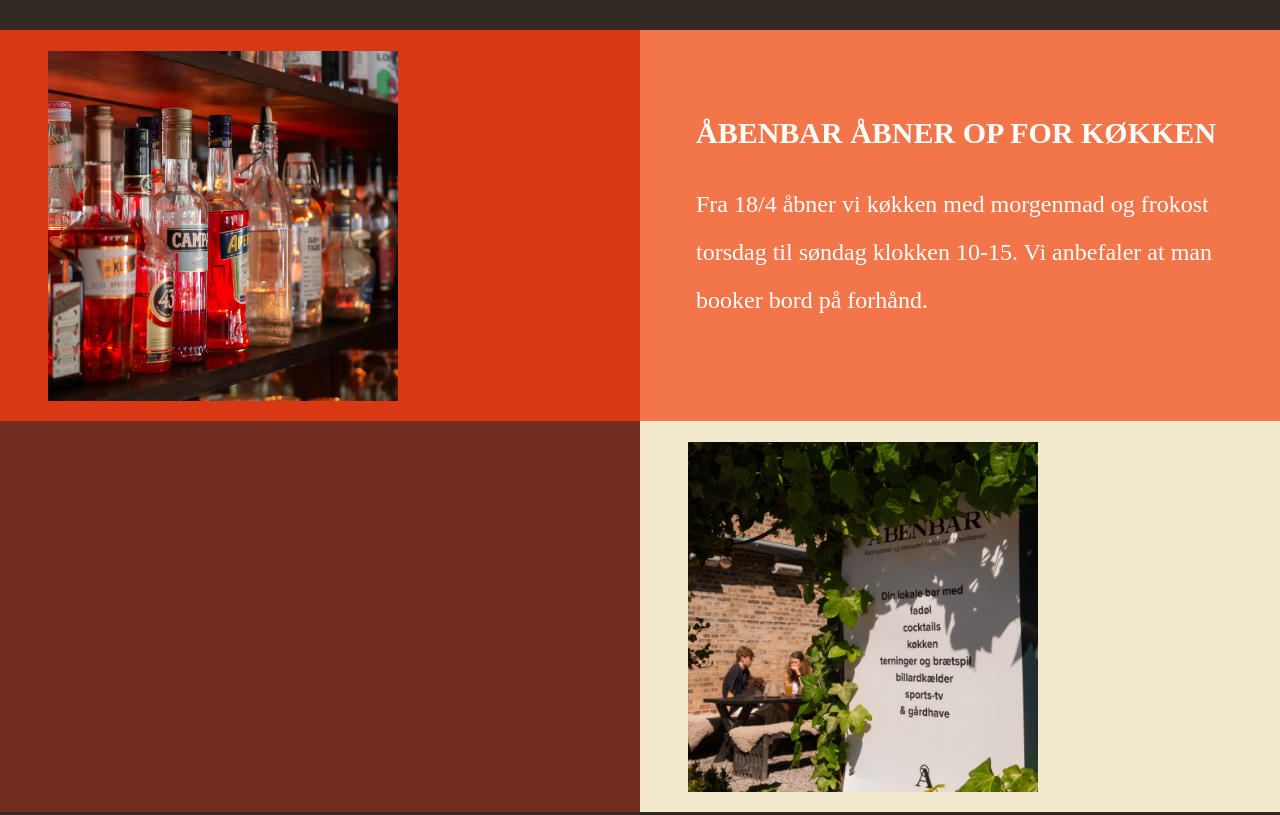
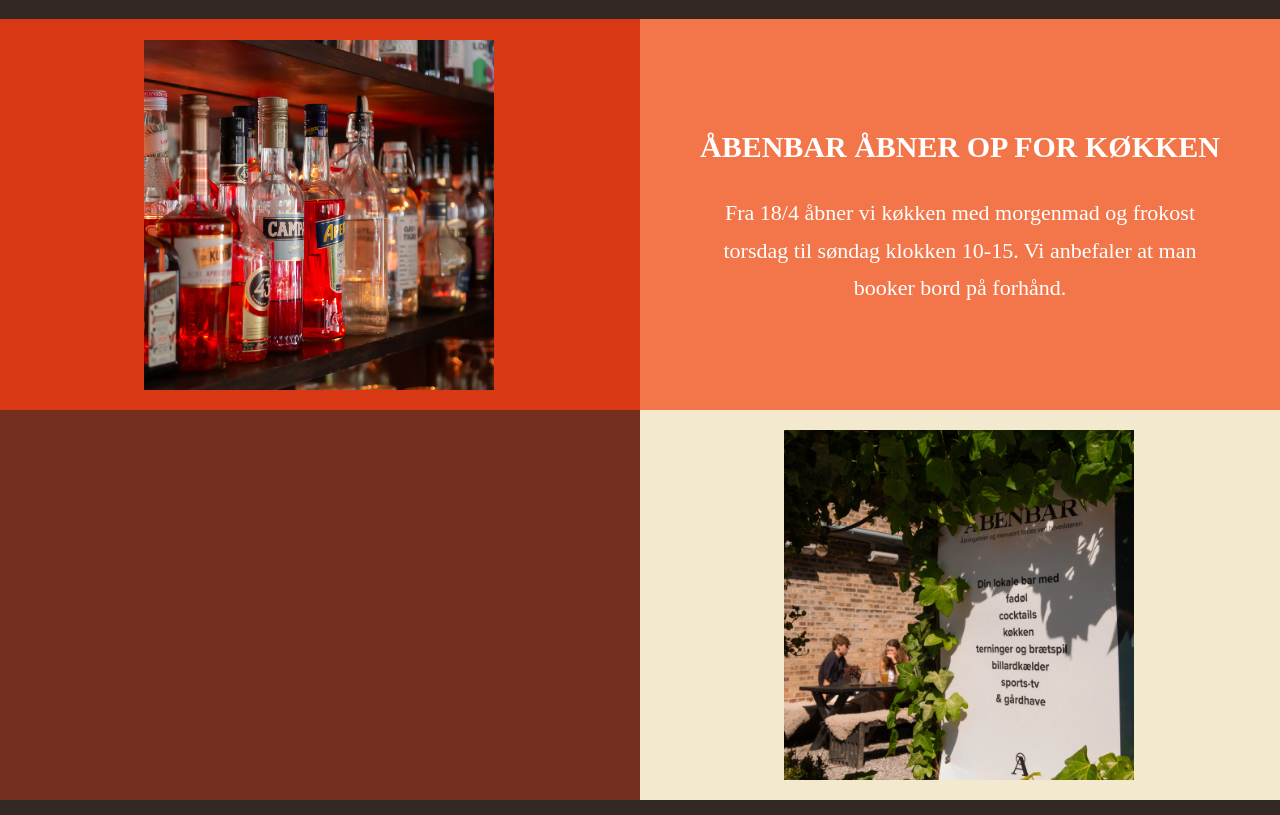
Before and after one commit to AlberteKFB/virksomhedssite, a plain HTML site: page index.html in a window 1280 px wide. Shown: the part 902-1717 px from the top of the page. Drawn offline with Linux system fonts and the light colour scheme; files whose address does not match are found by name.

Commit message:
margin ændret

```diff
--- a/css/index.css
+++ b/css/index.css
@@ -1,77 +1,60 @@
 body {
   background: var(--color6);
 }
-.hero {
-  background-image: url("../img/heroimage.webp");
-  height: 100vh;
-  background-position: center;
-  background-repeat: no-repeat;
-  background-size: cover;
+.box_1 img {
+  width: 350px;
+  height: 350px;
+  margin-left: 9em;
+  margin-top: 1.3em;
+  margin-bottom: 1em;
+}
+.box_4 img {
+  width: 350px;
+  height: 350px;
+  margin-left: 9em;
+  margin-top: 1.3em;
+  margin-bottom: 1em;
 }
 .box_2 h3 {
   color: white;
   font-size: 30px;
-}
-.box_2 p {
-  color: white;
-  line-height: 2em;
-  font-size: 24px;
+  text-align: center;
+  padding-top: 0.9em;
 }
 .box_1 {
   background-color: #d93814;
-  margin-top: 2em;
+  margin-top: 1.3em;
 }
 
 .box_2 {
   background-color: #f27649;
-  margin-top: 2em;
-  padding: 3.5em;
+  margin-top: 1.3em;
+  padding: 3.4em;
+}
+.box_2 p {
+  color: white;
+  line-height: 1.7em;
+  font-size: 22px;
+  text-align: center;
 }
 .box_3 {
   background-color: #732e1f;
-  margin-bottom: 2em;
+  margin-bottom: 1.3em;
 }
 .box_4 {
   background-color: #f2e9ce;
-  margin-bottom: 2em;
-}
-
-.slider {
-  margin: 0.5%;
-  margin-bottom: 0.5%;
-  width: 200%;
-  overflow: hidden;
-  background-color: #d93814;
-  margin-bottom: 2em;
-}
-.slider-container {
-  display: flex;
-  width: 800px;
-  height: 400px;
-  animation: slide 15s linear infinite;
-  margin-top: 1em;
-  margin-bottom: 1em;
-}
-.slide {
-  min-width: 50%;
-  transition: transform 9s ease;
-}
-.slide img {
-  padding: 0.5em;
-  max-width: 100%;
-  display: block;
-}
-@keyframes slide {
-  0% {
-    transform: translateX(0);
-  }
-  100% {
-    transform: translateX(-50%);
-  }
+  margin-bottom: 1.3em;
 }
 
 /* mobile */
 @media (max-width: 732px) {
+  .hero {
+    background-image: url("../img/heroimage.webp");
+    height: 50vh;
+    background-position: center;
+    background-repeat: no-repeat;
+    background-size: cover;
+  }
   .box_1 img {
     width: 350px;
     margin-left: 3em;
@@ -88,20 +71,47 @@ body {
 
 /* desktop */
 @media (min-width: 733px) {
-  .box_1 img {
-    width: 350px;
-    height: 400p;
-    margin-left: 3em;
-    margin-top: 1.3em;
+  .hero {
+    background-image: url("../img/heroimage.webp");
+    height: 100vh;
+    background-position: center;
+    background-repeat: no-repeat;
+    background-size: cover;
+  }
+
+  .slider {
+    margin: 0.5%;
+    margin-bottom: 0.5%;
+    width: 200%;
+    overflow: hidden;
+    background-color: #d93814;
+    margin-bottom: 1.3em;
+  }
+  .slider-container {
+    display: flex;
+    width: 800px;
+    height: 400px;
+    animation: slide 15s linear infinite;
+    margin-top: 1em;
     margin-bottom: 1em;
   }
-  .box_4 img {
-    width: 350px;
-    margin-left: 3em;
-    margin-top: 1.3em;
-    margin-bottom: 1em;
+  .slide {
+    min-width: 50%;
+    transition: transform 9s ease;
   }
-
+  .slide img {
+    padding: 0.5em;
+    max-width: 100%;
+    display: block;
+  }
+  @keyframes slide {
+    0% {
+      transform: translateX(0);
+    }
+    100% {
+      transform: translateX(-50%);
+    }
+  }
   /* LAYOUT */
   .section_1 {
     display: grid;
```
